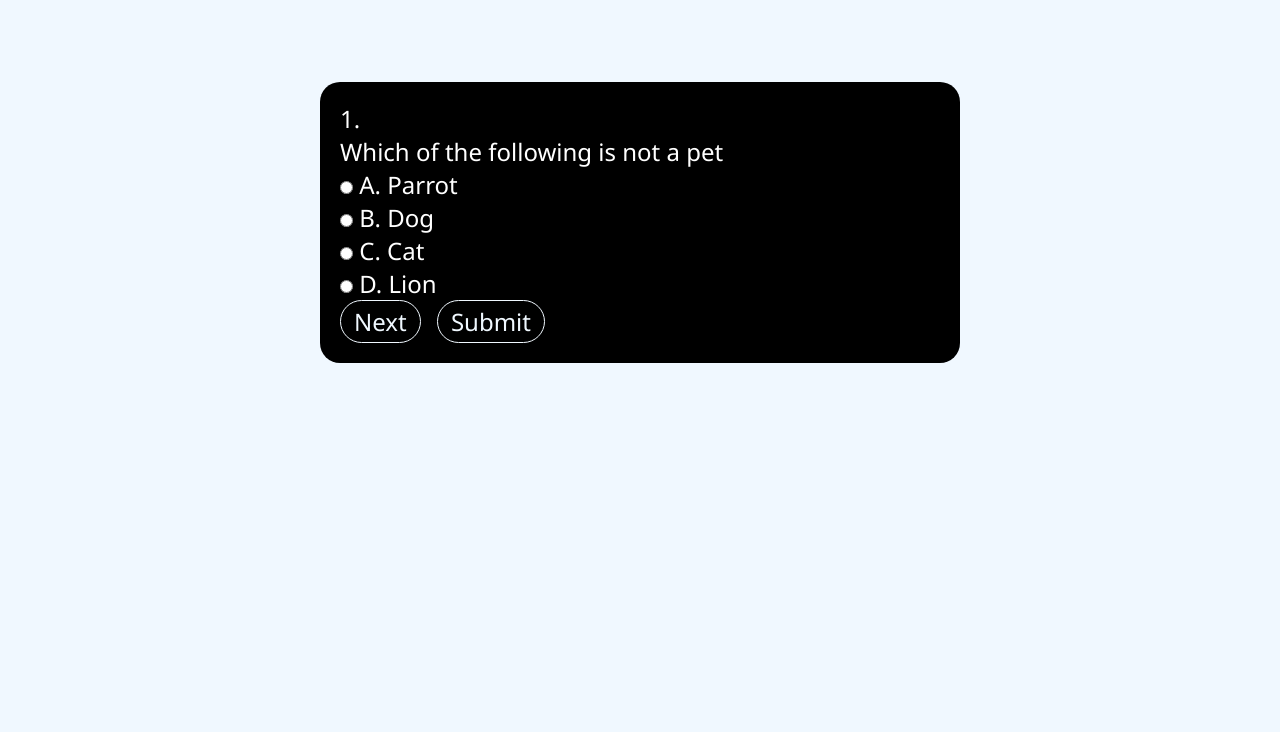
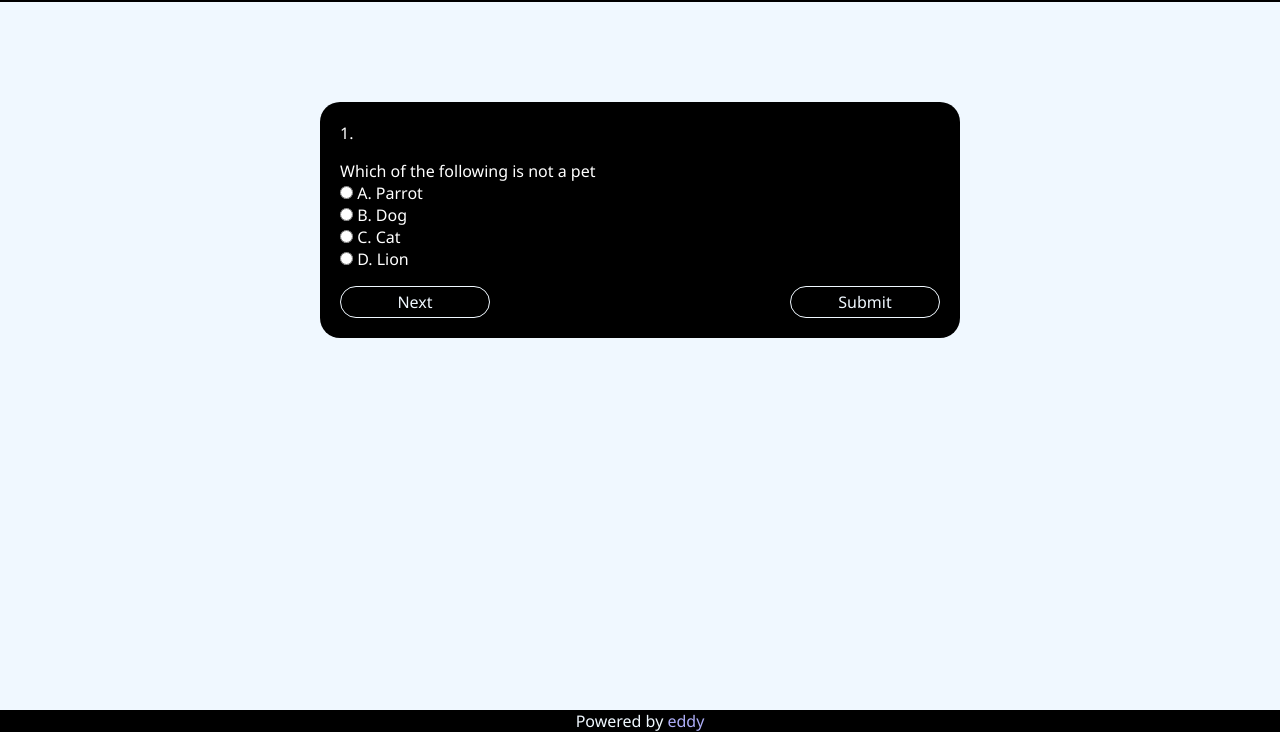
Before and after one commit to Edidiongumoren/exam, a plain HTML site: page index.html in a window 1280 px wide. Shown: the part 68-800 px from the top of the page. Drawn offline with Linux system fonts and the light colour scheme.

```diff
--- a/index.html
+++ b/index.html
@@ -47,6 +47,10 @@
     </div>
   </section>
 
+  <footer>
+    <div>Powered by <span>eddy</span></div>
+  </footer>
+
   <script src="script.js" type="module"></script>
 </body>
 </html>
--- a/style.css
+++ b/style.css
@@ -31,6 +31,7 @@ a, li {
 nav {
   background-color: black;
   width: 100%;
+  padding: 10px;
 
 
 
@@ -80,7 +81,7 @@ button {
   border-radius: 30px;
   padding: 4px 13px;
   font-size: 1em;
-  margin-right: 10px;
+  /* margin-right: 10px; */
   font-family: 'Segoe UI', Tahoma, Geneva, Verdana, sans-serif;
   background-color: black;
   color: aliceblue;
@@ -125,32 +126,81 @@ section{
 }
 
 .exam {
-  display: flex;
-  flex-direction: column;
-  justify-content: center;
-
-  align-items: center;
+  display: grid;
+  row-gap: 1em;
   font-family: 'Segoe UI', Tahoma, Geneva, Verdana, sans-serif;
-  font-size: 1.5em;
+  font-size: 1em;
   /* display: grid;
-  row-gap: 10px;
-  width: 100%; */
+  row-gap: 10px;*/
+  width: 100%;
 
 }
 
 .btns {
+  display: flex;
+  justify-content: space-between;
   width: 100%;
+}
+
+.btns button {
+  width: 150px;
+
+}
+
+footer {
+  position: fixed;
+  bottom: 0;
+  right: 0;
+  left: 0;
+  background-color: black;
+  color: aliceblue;
+  display: flex;
+  align-items: center;
+  justify-content: center;
+  font-size: 1em;
+}
+
+footer span {
+  color: rgb(174, 174, 247);
 }
 
 /* .btns button {
   width: 50%;
 } */
 
-@media (max-width: 400px) {
+input {
+  fill: aliceblue;
+  background-color: aliceblue;
+
+}
+
+@media (prefers-color-scheme: dark) {
+  body {
+    background-color: black;
+  }
+
+  section {
+    border-width: 1px;
+    border-style: solid;
+    border-color: aliceblue;
+  }
+
+}
+
+@media (max-width: 500px) {
   .side-bar {
     width: 100%;
   }
 
+  .btns {
+    width: 100%;
+  }
+
+  .btns button {
+  width: 100%;
+  flex-wrap: wrap;
+
+}
   .hide-links {
     display: none;
   }
@@ -194,6 +244,7 @@ section{
 
 .exam div {
   width: 100%;
+  font-size: 1em;
 }
 
 
```
